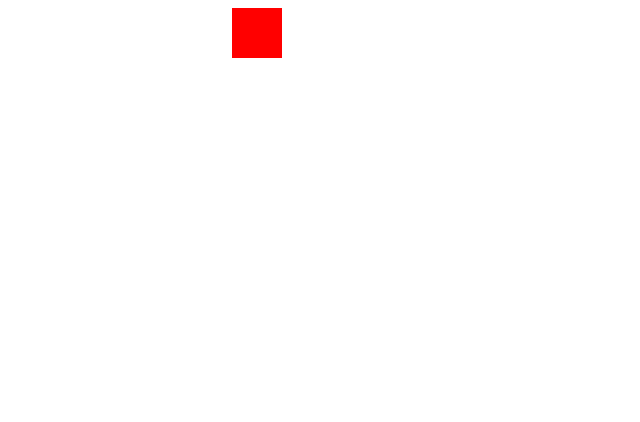
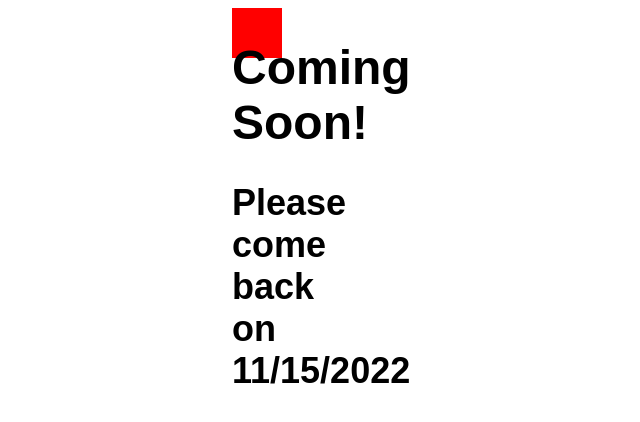
Before and after one commit to WesleyBryie/Math1-SoEMathBookProject, a plain HTML site: page index.html in a window 1280 px wide. Shown: the whole page, without its empty margins (383-1023 px from the left). Drawn offline with Linux system fonts and the light colour scheme.

Commit message:
add filler

```diff
--- a/index.html
+++ b/index.html
@@ -20,7 +20,10 @@
     </style>
     <body>
         <div class="container">
-            <div class="child"></div>
+            <div class="child">
+                <h1>Coming Soon!</h1>
+                <h2>Please come back on 11/15/2022</h2>
+            </div>
           </div>
     </body>
 </html>
```
